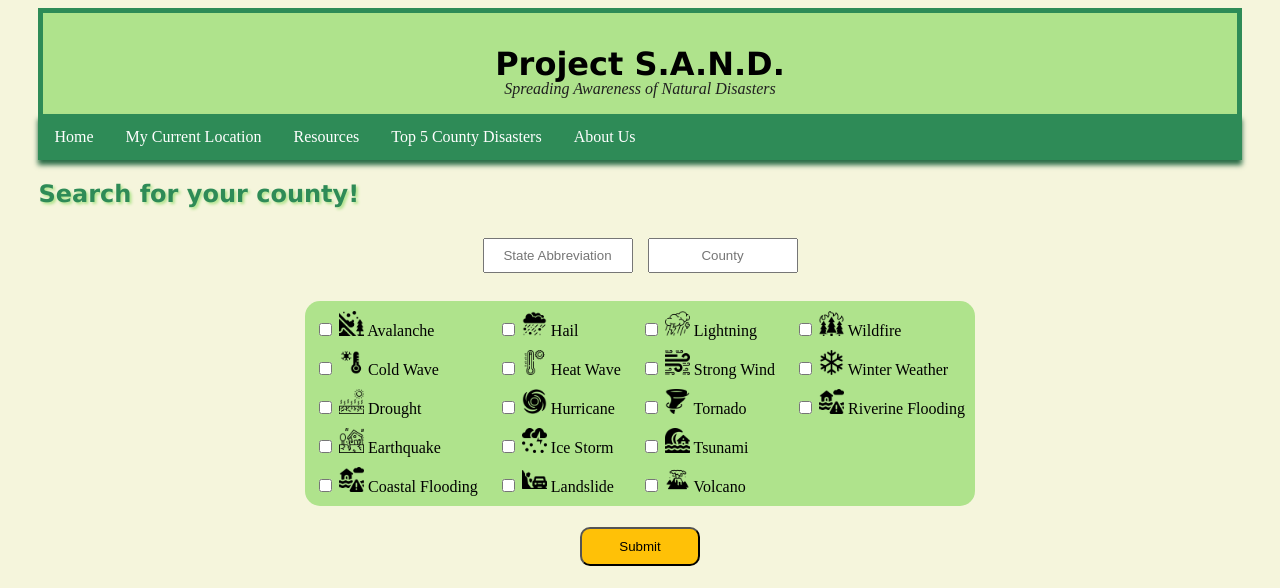
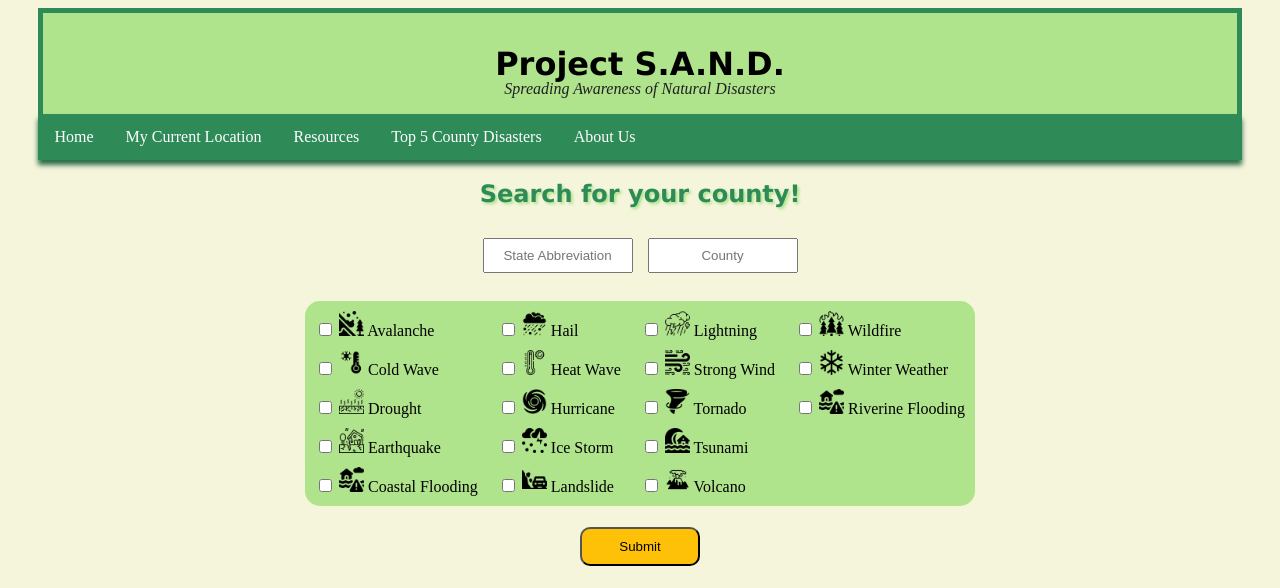
Before and after one commit to dynamiquet/Project-SAND, a Flask app: page / in a window 1280 px wide. Shown: the top 588 px of the page. Run offline with Flask 3, Linux system fonts and the light colour scheme.

Commit message:
Fixed 'Search Your County' alignment

```diff
--- a/static/datastyle.css
+++ b/static/datastyle.css
@@ -43,6 +43,13 @@ body{
 h2 {
 	color: #2E8B57;
 	text-align: left;
+	font-family: Verdana, Geneva, sans-serif;
+	text-shadow: 2px 2px 3px #afe38c;
+}
+
+h2#HelpfulTextAboveSearchInput {
+	color: #2E8B57;
+	text-align: center;
 	font-family: Verdana, Geneva, sans-serif;
 	text-shadow: 2px 2px 3px #afe38c;
 }
--- a/templates/index.html
+++ b/templates/index.html
@@ -16,7 +16,7 @@
           <li class = "navigationBar_li"><a href="/about">About Us</a></li>
         </ul>
 
-        <h2>Search for your county!</h2>
+        <h2 id = "HelpfulTextAboveSearchInput">Search for your county!</h2>
         <!-- Text input form for Desired County, State, and Disaster(s)-->
         <!-- Button form for searching-->
         <form action="displaycountydata" id = "getData" onsubmit="GetCheckedBoxes()">
```
Also changed, not shown: static/images/Avalanche-Resource.jpg (added).
